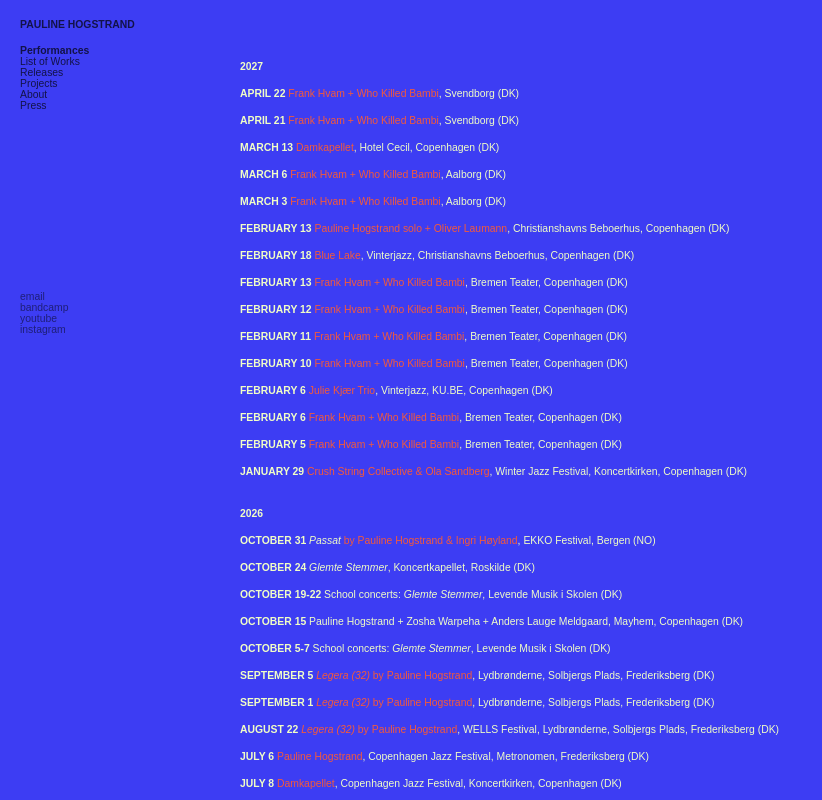
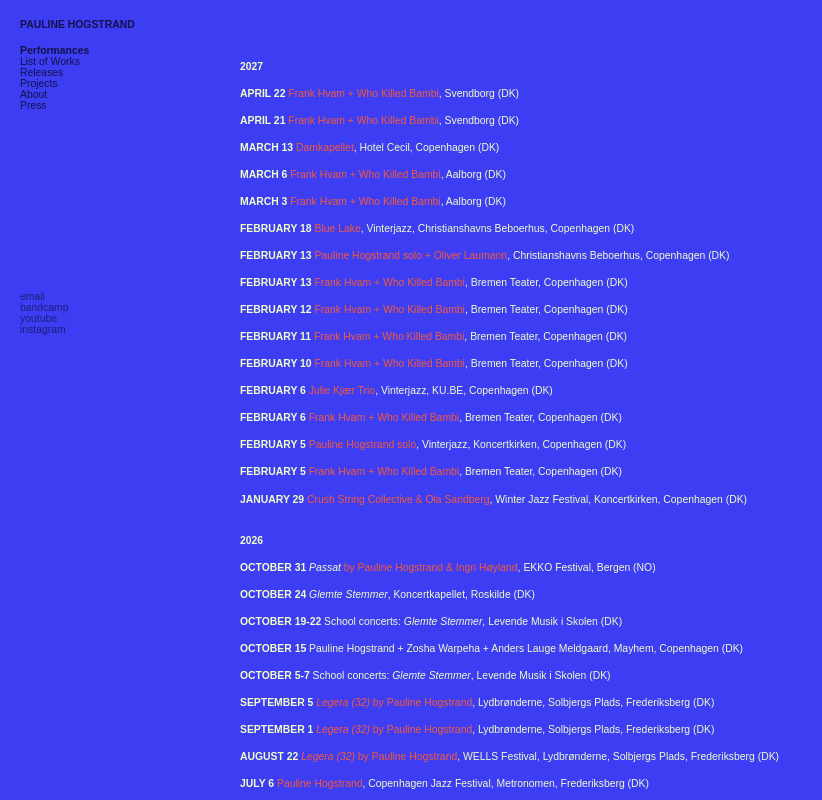
Before and after one commit to paulinehogstrand/artist-website, a plain HTML site: page live.html in a window 1280 px wide. Shown: the top 800 px of the page, without its empty margins (0-822 px from the left). Drawn offline with Linux system fonts and the light colour scheme.

Commit message:
Update live.html

```diff
--- a/live.html
+++ b/live.html
@@ -40,14 +40,15 @@
         <p><b>MARCH 13</b> <a href="" target="blank"> Damkapellet</a>, Hotel Cecil, Copenhagen (DK)</p>
         <p><b>MARCH 6</b> <a href="https://www.billetlugen.dk/artist/frank-hvam/frank-hvam-tour-2027-4087833/" target="blank"> Frank Hvam + Who Killed Bambi</a>, Aalborg (DK)</p>
         <p><b>MARCH 3</b> <a href="https://www.billetlugen.dk/artist/frank-hvam/frank-hvam-tour-2027-4087833/" target="blank"> Frank Hvam + Who Killed Bambi</a>, Aalborg (DK)</p>
-        <p><b>FEBRUARY 13</b> <a href="" target="bland"> Pauline Hogstrand solo + Oliver Laumann</a>, Christianshavns Beboerhus, Copenhagen (DK)</p>
         <p><b>FEBRUARY 18</b> <a href="" target="blank"> Blue Lake</a>, Vinterjazz, Christianshavns Beboerhus, Copenhagen (DK)</p>
+        <p><b>FEBRUARY 13</b> <a href="" target="blank"> Pauline Hogstrand solo + Oliver Laumann</a>, Christianshavns Beboerhus, Copenhagen (DK)</p>
         <p><b>FEBRUARY 13</b> <a href="https://www.billetlugen.dk/artist/frank-hvam/frank-hvam-tour-2027-4087833/" target="blank"> Frank Hvam + Who Killed Bambi</a>, Bremen Teater, Copenhagen (DK)</p>
         <p><b>FEBRUARY 12</b> <a href="https://www.billetlugen.dk/artist/frank-hvam/frank-hvam-tour-2027-4087833/" target="blank"> Frank Hvam + Who Killed Bambi</a>, Bremen Teater, Copenhagen (DK)</p>
         <p><b>FEBRUARY 11</b> <a href="https://www.billetlugen.dk/artist/frank-hvam/frank-hvam-tour-2027-4087833/" target="blank"> Frank Hvam + Who Killed Bambi</a>, Bremen Teater, Copenhagen (DK)</p>
         <p><b>FEBRUARY 10</b> <a href="https://www.billetlugen.dk/artist/frank-hvam/frank-hvam-tour-2027-4087833/" target="blank"> Frank Hvam + Who Killed Bambi</a>, Bremen Teater, Copenhagen (DK)</p>
         <p><b>FEBRUARY 6</b> <a href="https://jazz.dk/vinterjazz-2027/koncerter/6517/" target="blank"> Julie Kjær Trio</a>, Vinterjazz, KU.BE, Copenhagen (DK)</p>
         <p><b>FEBRUARY 6</b> <a href="https://www.billetlugen.dk/artist/frank-hvam/frank-hvam-tour-2027-4087833/" target="blank"> Frank Hvam + Who Killed Bambi</a>, Bremen Teater, Copenhagen (DK)</p>
+        <p><b>FEBRUARY 5</b> <a href="" target="blank"> Pauline Hogstrand solo</a>, Vinterjazz, Koncertkirken, Copenhagen (DK)</p>
         <p><b>FEBRUARY 5</b> <a href="https://www.billetlugen.dk/artist/frank-hvam/frank-hvam-tour-2027-4087833/" target="blank"> Frank Hvam + Who Killed Bambi</a>, Bremen Teater, Copenhagen (DK)</p>
         <p><b>JANUARY 29</b> <a href="https://www.winterjazzfestival.dk/" target="blank"> Crush String Collective & Ola Sandberg</a>, Winter Jazz Festival, Koncertkirken, Copenhagen (DK)</p>
 
```
